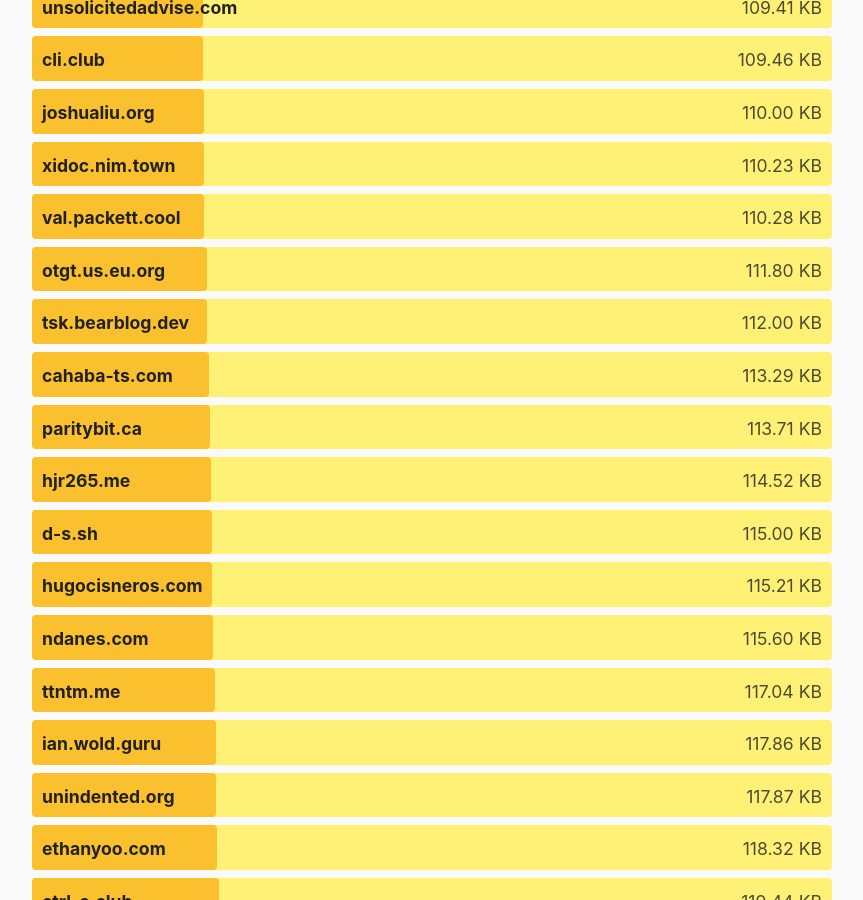
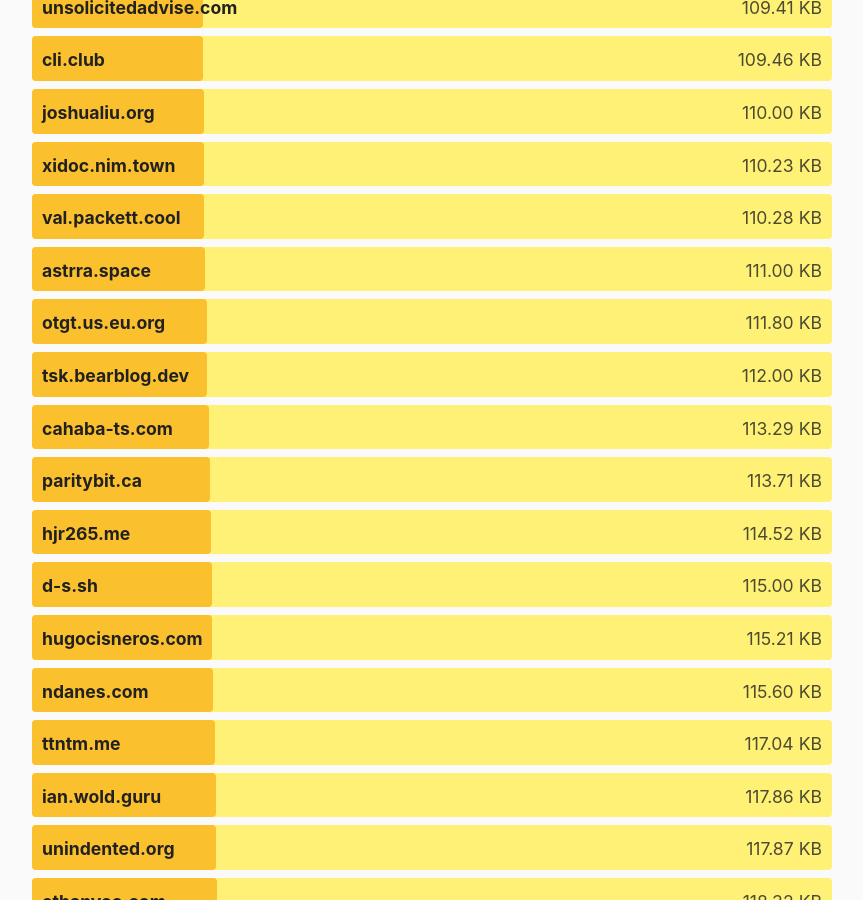
Before and after one commit to kevquirk/512kb.club, a Jekyll site: the page built from index.md, in a window 1280 px wide and 900 px high, scrolled down 26049 px. Shown: the whole window, without its empty margins (208-1071 px from the left). Built offline with Jekyll 4.4.1, drawn with Linux system fonts in a browser that asks for light colours.

Commit message:
Add astrra.space

```diff
--- a/_data/sites.yml
+++ b/_data/sites.yml
@@ -4187,3 +4187,8 @@
   url: https://zwieratko.sk/
   size: 30.94
   last_checked: 2025-05-18
+
+- domain: astrra.space
+  url: https://astrra.space/
+  size: 111
+  last_checked: 2025-06-25
```
